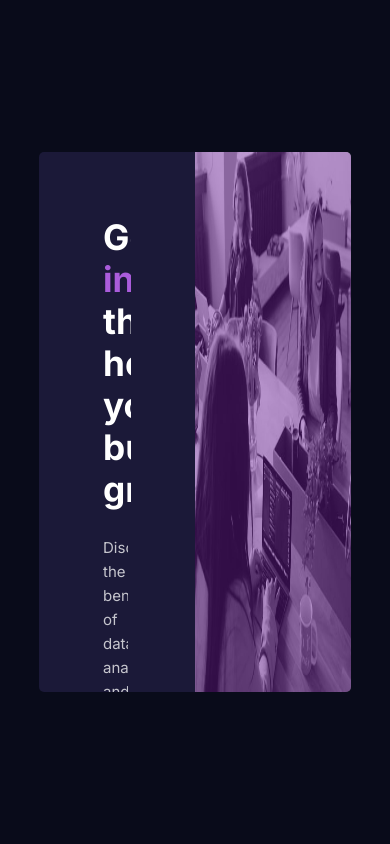
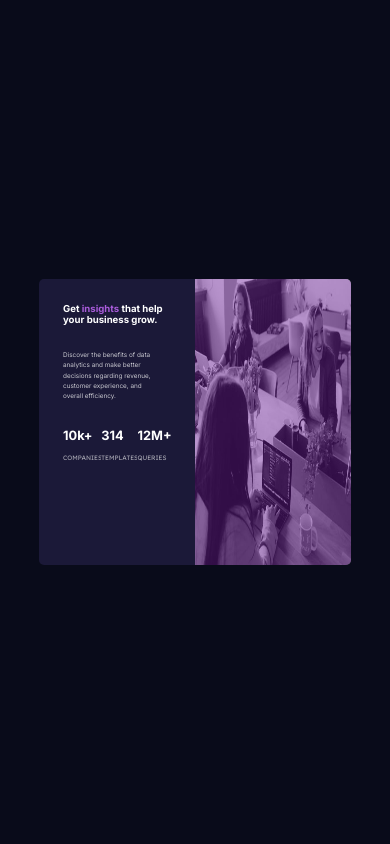
Before and after one commit to vjenacka/Stats-preview-card-Frontend-Master, a plain HTML site: page index.html in a window 390 px wide. Drawn offline with Linux system fonts and the light colour scheme.

Commit message:
finished with the project

```diff
--- /dev/null
+++ b/css/styles.css
@@ -0,0 +1,209 @@
+/*css reset*/
+* {
+  margin: 0;
+  padding: 0;
+  box-sizing: border-box;
+  overflow: hidden;
+}
+/*variables*/
+:root {
+  --main-background: hsl(233, 47%, 7%);
+  --card-background: hsl(244, 38%, 16%);
+  --accent: hsl(277, 64%, 61%);
+  --main-white: hsl(0, 0%, 100%);
+  --paragraph-white: hsla(0, 0%, 100%, 0.75);
+  --stats-white: hsla(0, 0%, 100%, 0.6);
+  --inter-font: "Inter", sans-serif;
+  --lexend-deca-font: "Lexend Deca", sans-serif;
+}
+
+body {
+  font-size: 15px;
+  background-color: var(--main-background);
+  color: var(--main-white);
+}
+
+#card {
+  display: flex;
+  width: 80%;
+  height: 64vh;
+  margin: 18vh auto;
+  border-radius: 5px;
+}
+
+/*description css*/
+#card-description {
+  width: 50%;
+  padding: 4rem;
+  background-color: var(--card-background);
+}
+#card-description h2 {
+  font-family: var(--inter-font);
+  font-weight: 700;
+  font-size: 2.2rem;
+}
+#card-description h2 span {
+  color: var(--accent);
+}
+.description {
+  width: 90%;
+  margin: 1.6rem 0 2.5rem 0;
+  font-family: var(--inter-font);
+  font-weight: 400;
+  color: var(--paragraph-white);
+  line-height: 1.6;
+}
+
+/*stats container css*/
+.stats-container {
+  display: flex;
+  justify-content: space-between;
+  width: 80%;
+}
+.stats span {
+  font-family: var(--inter-font);
+  color: var(--main-white);
+  font-weight: 700;
+  font-size: 1.4rem;
+}
+.stats p {
+  margin: 10px 0;
+  font-family: var(--lexend-deca-font);
+  font-weight: 400;
+  color: var(--stats-white);
+  font-size: 0.8rem;
+}
+
+/*img css*/
+.img-container {
+  position: relative;
+  width: 50%;
+}
+
+.img-container img {
+  width: 100%;
+  height: 100%;
+}
+
+.img-overlay {
+  position: absolute;
+  top: 0;
+  left: 0;
+  width: 100%;
+  height: 100%;
+  background-color: #6a1b9a;
+  opacity: 0.45;
+}
+
+/*media queries*/
+
+@media screen and (max-width: 1200px) {
+  #card-description {
+    padding: 3rem;
+  }
+  #card-description h2 {
+    font-size: 1.8rem;
+  }
+  .description {
+    margin: 3rem 0;
+  }
+}
+
+@media screen and (max-width: 1000px) {
+  #card-description {
+    padding: 2.8rem;
+  }
+  #card-description h2 {
+    font-size: 1.6rem;
+  }
+  .description {
+    font-size: 0.9rem;
+    margin: 2.8rem 0;
+  }
+  .stats span {
+    font-size: 1.2rem;
+  }
+  .stats p {
+    font-size: 0.7rem;
+  }
+}
+
+@media screen and (max-width: 850px) {
+  #card {
+    height: 54vh;
+    margin: 23vh auto;
+  }
+  .description {
+    font-size: 0.7rem;
+  }
+  #card-description {
+    padding: 2rem;
+  }
+  #card-description h2 {
+    font-size: 1.4rem;
+  }
+  .stats span {
+    font-size: 1rem;
+  }
+  .stats p {
+    font-size: 0.6rem;
+  }
+  .stats-container {
+    width: 100%;
+    margin: 0 auto;
+  }
+}
+
+@media screen and (max-width: 650px) {
+  #card {
+    height: 44vh;
+    margin: 23vh auto;
+  }
+  #card-description {
+    padding: 1.5rem;
+  }
+  #card-description h2 {
+    font-size: 1rem;
+  }
+  .description {
+    font-size: 0.6rem;
+    margin: 1.9rem 0;
+  }
+}
+
+@media screen and (max-width: 450px) {
+  #card {
+    height: 34vh;
+    margin: 33vh auto;
+  }
+  .description {
+    margin: 1.6rem 0;
+    font-size: 0.4rem;
+  }
+  #card-description h2 {
+    font-size: 0.6rem;
+  }
+  .stats span {
+    font-size: 0.8rem;
+  }
+  .stats p {
+    font-size: 0.4rem;
+  }
+}
+
+@media screen and (max-width: 375px) {
+  #card {
+    height: 30vh;
+    margin: 35vh auto;
+  }
+  .description {
+    margin: 1.8rem 0;
+    font-size: 0.3rem;
+  }
+  .stats span {
+    font-size: 0.6rem;
+  }
+  .stats p {
+    font-size: 0.3rem;
+  }
+}
--- a/index.html
+++ b/index.html
@@ -16,7 +16,7 @@
       href="https://fonts.googleapis.com/css2?family=Inter:wght@400;700&family=Lexend+Deca&display=swap"
       rel="stylesheet"
     />
-    <link rel="stylesheet" href="styles.css" />
+    <link rel="stylesheet" href="./css/styles.css" />
     <title>Frontend Mentor | Stats preview card component</title>
   </head>
   <body>
@@ -51,12 +51,5 @@
         </div>
       </div>
     </section>
-
-    <!-- <div class="attribution">
-      Challenge by
-      <a href="https://www.frontendmentor.io?ref=challenge" target="_blank"
-        >Frontend Mentor</a
-      >. Coded by <a href="#">Your Name Here</a>.
-    </div> -->
   </body>
 </html>
--- a/styles.css
+++ /dev/null
@@ -1,93 +0,0 @@
-/*css reset*/
-* {
-  margin: 0;
-  padding: 0;
-  box-sizing: border-box;
-  overflow: hidden;
-}
-/*variables*/
-:root {
-  --main-background: hsl(233, 47%, 7%);
-  --card-background: hsl(244, 38%, 16%);
-  --accent: hsl(277, 64%, 61%);
-  --main-white: hsl(0, 0%, 100%);
-  --paragraph-white: hsla(0, 0%, 100%, 0.75);
-  --stats-white: hsla(0, 0%, 100%, 0.6);
-  --inter-font: "Inter", sans-serif;
-  --lexend-deca-font: "Lexend Deca", sans-serif;
-}
-
-body {
-  font-size: 15px;
-  background-color: var(--main-background);
-  color: var(--main-white);
-}
-
-#card {
-  display: flex;
-  width: 80%;
-  height: 64vh;
-  margin: 18vh auto;
-  border-radius: 5px;
-}
-
-#card-description {
-  width: 50%;
-  padding: 4rem;
-  background-color: var(--card-background);
-}
-#card-description h2 {
-  font-family: var(--inter-font);
-  font-weight: 700;
-  font-size: 2.2rem;
-}
-#card-description h2 span {
-  color: var(--accent);
-}
-.description {
-  width: 90%;
-  margin: 1.6rem 0 2.5rem 0;
-  font-family: var(--inter-font);
-  font-weight: 400;
-  color: var(--paragraph-white);
-  line-height: 1.6;
-}
-
-.stats-container {
-  display: flex;
-  justify-content: space-between;
-  width: 80%;
-}
-.stats span {
-  font-family: var(--inter-font);
-  color: var(--main-white);
-  font-weight: 700;
-  font-size: 1.4rem;
-}
-.stats p {
-  margin: 10px 0;
-  font-family: var(--lexend-deca-font);
-  font-weight: 400;
-  color: var(--stats-white);
-  font-size: 0.8rem;
-}
-
-.img-container {
-  position: relative;
-  width: 50%;
-}
-
-.img-container img {
-  width: 100%;
-  height: 100%;
-}
-
-.img-overlay {
-  position: absolute;
-  top: 0;
-  left: 0;
-  width: 100%;
-  height: 100%;
-  background-color: #6a1b9a;
-  opacity: 0.45;
-}
```
Also changed, not shown: 1 other file.
